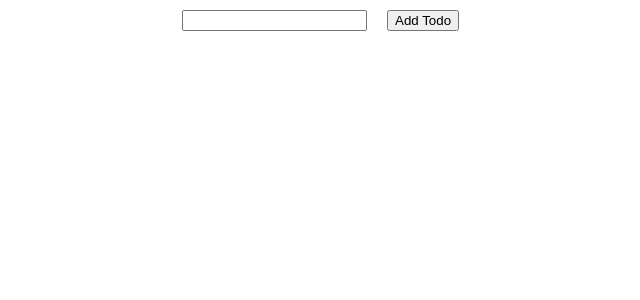
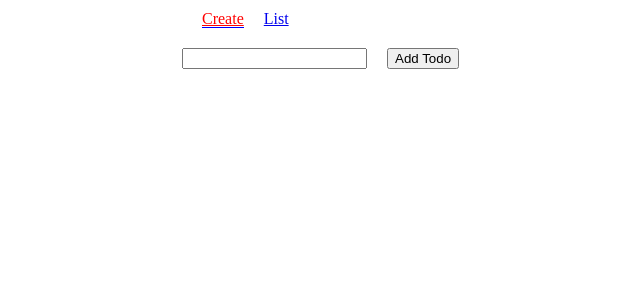
Before and after one commit to prabhanshjn/todo-list, a React (Create React App) app: page / in a window 1280 px wide. Shown: the top 300 px of the page, without its empty margins (74-714 px from the left). Built offline with nearby package versions, Linux system fonts and the light colour scheme.

Commit message:
Added Components and Router

```diff
--- a/src/App.js
+++ b/src/App.js
@@ -1,15 +1,30 @@
 import React from "react"
-import {Route,Routes} from "react-router-dom";
+import {Route,Switch} from "react-router-dom";
 import Create from "./components/Create";
 import List from "./components/List";
+import Menu from "./components/Menu";
+
 /*
 2. Router
-3.add css (tailwindcss)
- */
+3. Connect With Firebase
+4.add css (tailwindcss)
+*/
 
 export default function App(){
   const [todos,setTodos] = React.useState([])
-  const [todo, setTodo] = React.useState("")
+
+    function setNewTodo(todoText){
+
+      const newTodo = {
+          id: new Date().getTime(),
+          text: todoText,
+          completed: false,
+          dateModified: new Date().toDateString()
+      }
+
+      setTodos([...todos].concat([newTodo]))
+    }
+
 
 
 
@@ -81,34 +96,26 @@ export default function App(){
   }
 
   return(
+
       <div className={"todo"}>
-        <Create
-            todos = {todos}
-            setTodos={setTodos}
-            todo = {todo}
-            setTodo = {setTodo}
-        />
-        <List
-            todos = {todos}
-            setTodos={setTodos}
-        />
 
+          <Menu />
 
-        {/*<Routes>*/}
-        {/*  <Route path={"/"} element = {<Create*/}
-        {/*      todos = {todos}*/}
-        {/*      setTodos={setTodos}*/}
-        {/*      todo = {todo}*/}
-        {/*      setTodo = {setTodo}*/}
-        {/*  />} />*/}
+        <Switch>
+          <Route exact path={"/"} >
 
-        {/*  <Route path={"/list"} element = { <List*/}
-        {/*      todos = {todos}*/}
-        {/*      setTodos={setTodos}*/}
-        {/*      deleteTodo={deleteTodo}*/}
-        {/*  />} />*/}
+              <Create
+                  setNewTodo = {setNewTodo}
+              />
+          </Route>
 
-        {/*</Routes>*/}
+          <Route exact path={"/list"}>
+              <List
+                  todos = {todos}
+                  setTodos={setTodos}
+              />
+          </Route>
+        </Switch>
       </div>
   )
 }
--- a/src/components/Create.js
+++ b/src/components/Create.js
@@ -1,31 +1,26 @@
 import React from "react";
 
-export default function Create({todo,setTodo,todos,setTodos}){
+export default function Create({setNewTodo}){
+    const [todoText,setTodoText] = React.useState("")
+
     function handleSubmit(e){
         e.preventDefault()
 
-        if(todo === ""){
+        if(todoText === ""){
             alert("Empty Todo is Not Allowed")
 
         }else{
-            const newTodo = {
-                id: new Date().getTime(),
-                text: todo,
-                completed: false,
-                dateModified: new Date().toDateString()
-            }
-
-            setTodos([...todos].concat([newTodo]))
+           setNewTodo(todoText)
 
         }
 
 
-        setTodo("")
+        setTodoText("")
     }
     return(
         <>
             <form onSubmit={handleSubmit}>
-                <input type={"text"} value={todo} onChange={(e) => setTodo(e.target.value)}/>
+                <input type={"text"} value={todoText} onChange={(e) => setTodoText(e.target.value)}/>
                 <button className={"add-todo"} type={"submit"}>Add Todo</button>
             </form>
         </>
--- /dev/null
+++ b/src/components/Menu.js
@@ -0,0 +1,11 @@
+import React from "react";
+import {NavLink} from "react-router-dom"
+
+export default function Menu(){
+    return(
+        <nav>
+            <NavLink exact activeClassName={"active_class"} to = "/">Create</NavLink>
+            <NavLink exact activeClassName={"active_class"} to = "/list">List</NavLink>
+        </nav>
+    )
+}
--- a/src/index.css
+++ b/src/index.css
@@ -18,3 +18,13 @@ margin: 0;
 .add-todo{
   margin-left: 20px;
 }
+
+.active_class{
+  margin: 0px 20px;
+  color: red;
+  border-bottom: 1px solid blue;
+}
+
+nav{
+  margin-bottom: 20px;
+}
```
Also changed, not shown: package.json (+43 -13 lines), 1 other file (tests, documents, lock files or other folders).
